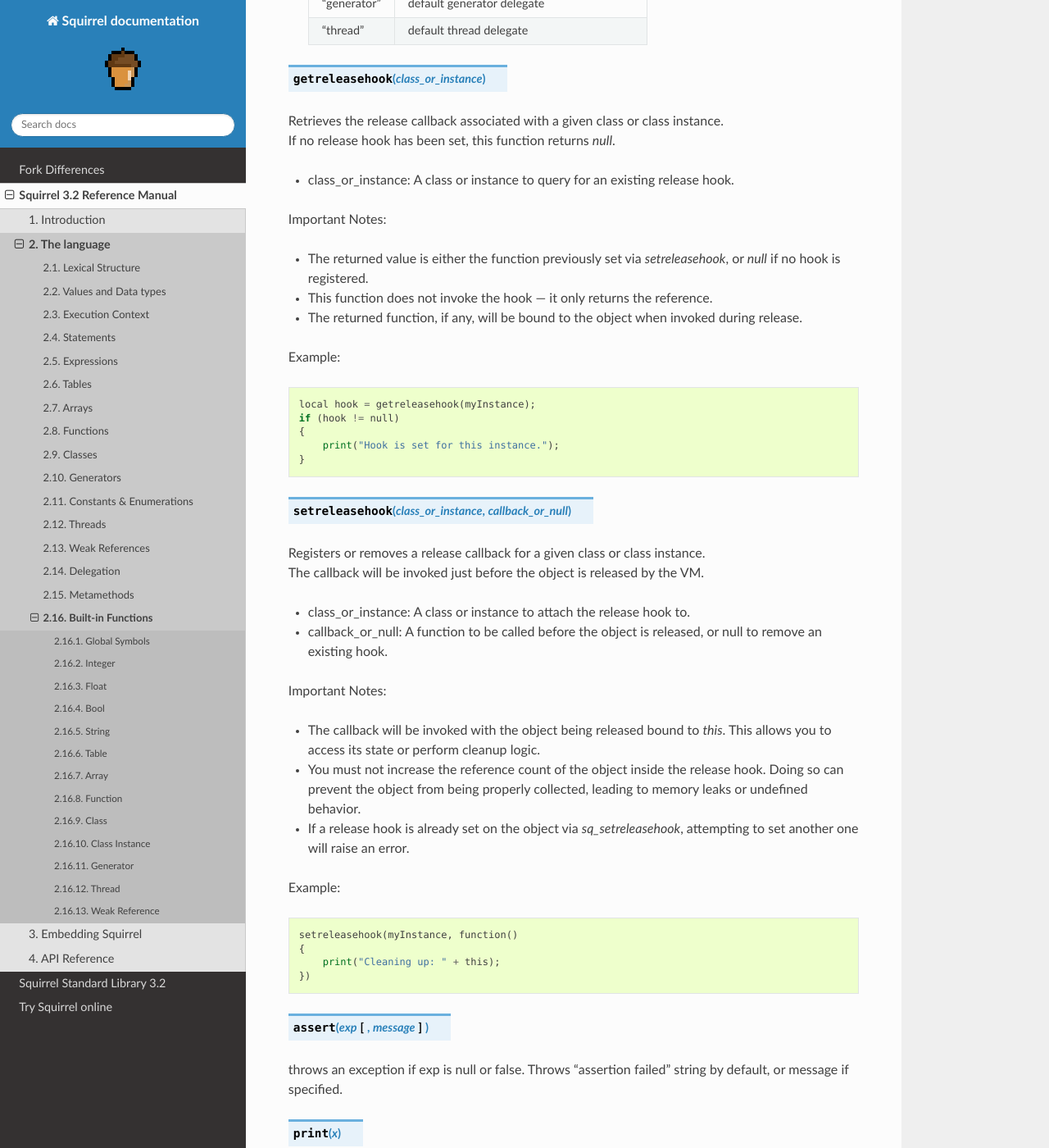
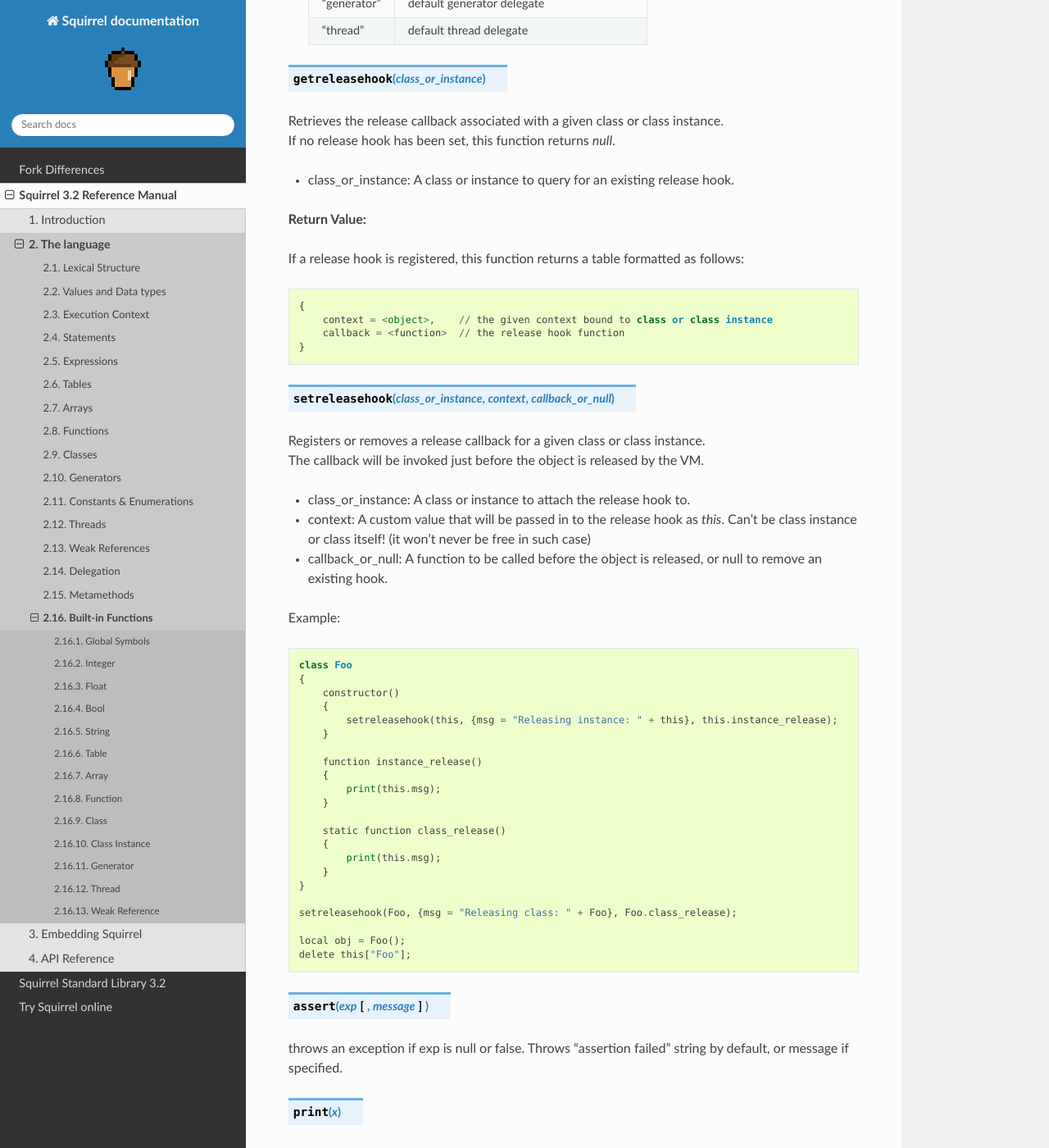
Before and after one commit to nesbox/squirrel, a Sphinx documentation site: the page built from doc/source/reference/language/builtin_functions.rst, in a window 1280 px wide and 1400 px high, scrolled down 1927 px. Shown: the whole window at 82% size. Built offline with Sphinx 7.4.7 and the Read the Docs theme 3.1.0, drawn with Linux system fonts in a browser that asks for light colours.

Commit message:
Updated `getreleasehook` & `setreleasehook` functions, added context param for `setreleasehook`

```diff
--- a/doc/source/reference/language/builtin_functions.rst
+++ b/doc/source/reference/language/builtin_functions.rst
@@ -97,40 +97,49 @@ sets the const table of the VM; returns the previous const table.
 
 - class_or_instance: A class or instance to query for an existing release hook.
 
-Important Notes:
+**Return Value:**
 
-- The returned value is either the function previously set via `setreleasehook`, or `null` if no hook is registered.
-- This function does not invoke the hook — it only returns the reference.
-- The returned function, if any, will be bound to the object when invoked during release.
+If a release hook is registered, this function returns a table formatted as follows::
 
-Example::
 
-    local hook = getreleasehook(myInstance);
-    if (hook != null)
     {
-        print("Hook is set for this instance.");
+        context = <object>,    // the given context bound to class or class instance
+        callback = <function>  // the release hook function
     }
 
-.. js:function:: setreleasehook(class_or_instance, callback_or_null)
+.. js:function:: setreleasehook(class_or_instance, context, callback_or_null)
 
 | Registers or removes a release callback for a given class or class instance.
 | The callback will be invoked just before the object is released by the VM.
 
 - class_or_instance: A class or instance to attach the release hook to.
+- context: A custom value that will be passed in to the release hook as `this`. Can't be class instance or class itself! (it won't never be free in such case)
 - callback_or_null: A function to be called before the object is released, or null to remove an existing hook.
-
-Important Notes:
-
-- The callback will be invoked with the object being released bound to `this`. This allows you to access its state or perform cleanup logic.
-- You must not increase the reference count of the object inside the release hook. Doing so can prevent the object from being properly collected, leading to memory leaks or undefined behavior.
-- If a release hook is already set on the object via `sq_setreleasehook`, attempting to set another one will raise an error.
 
 Example::
 
-    setreleasehook(myInstance, function()
+    class Foo
     {
-        print("Cleaning up: " + this);
-    })
+        constructor()
+        {
+            setreleasehook(this, {msg = "Releasing instance: " + this}, this.instance_release);
+        }
+
+        function instance_release()
+        {
+            print(this.msg);
+        }
+
+        static function class_release()
+        {
+            print(this.msg);
+        }
+    }
+
+    setreleasehook(Foo, {msg = "Releasing class: " + Foo}, Foo.class_release);
+
+    local obj = Foo();
+    delete this["Foo"];
 
 .. js:function:: assert(exp, [message])
 
```
Also changed, not shown: 1 other file.
